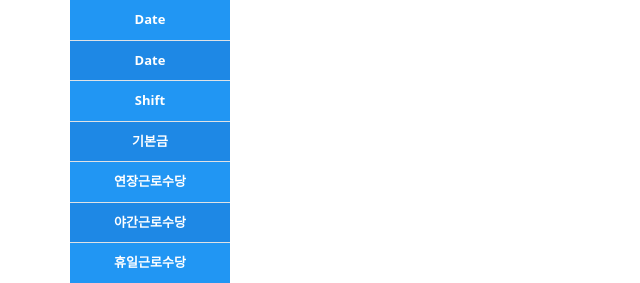
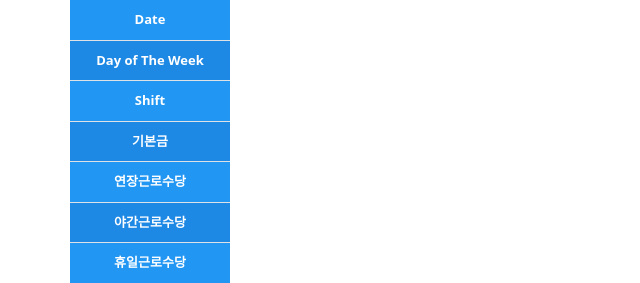
Before and after one commit to SrKhon/work_hours, a Django app: page / in a window 1280 px wide. Shown: the part 104-387 px from the top of the page, without its empty margins (0-640 px from the left). Run offline with Django 4.2, Linux system fonts and the light colour scheme; data that the repository does not hold is empty.

Commit message:
edit index.html

```diff
--- a/hours/templates/hours/index.html
+++ b/hours/templates/hours/index.html
@@ -6,7 +6,7 @@
 			<thead>
 				<tr>
 					<th>Date</th>
-					<th>Date</th>
+					<th>Day of The Week</th>
 					<th>Shift</th>
 					<th>기본금</th>
 					<th>연장근로수당</th>
```
